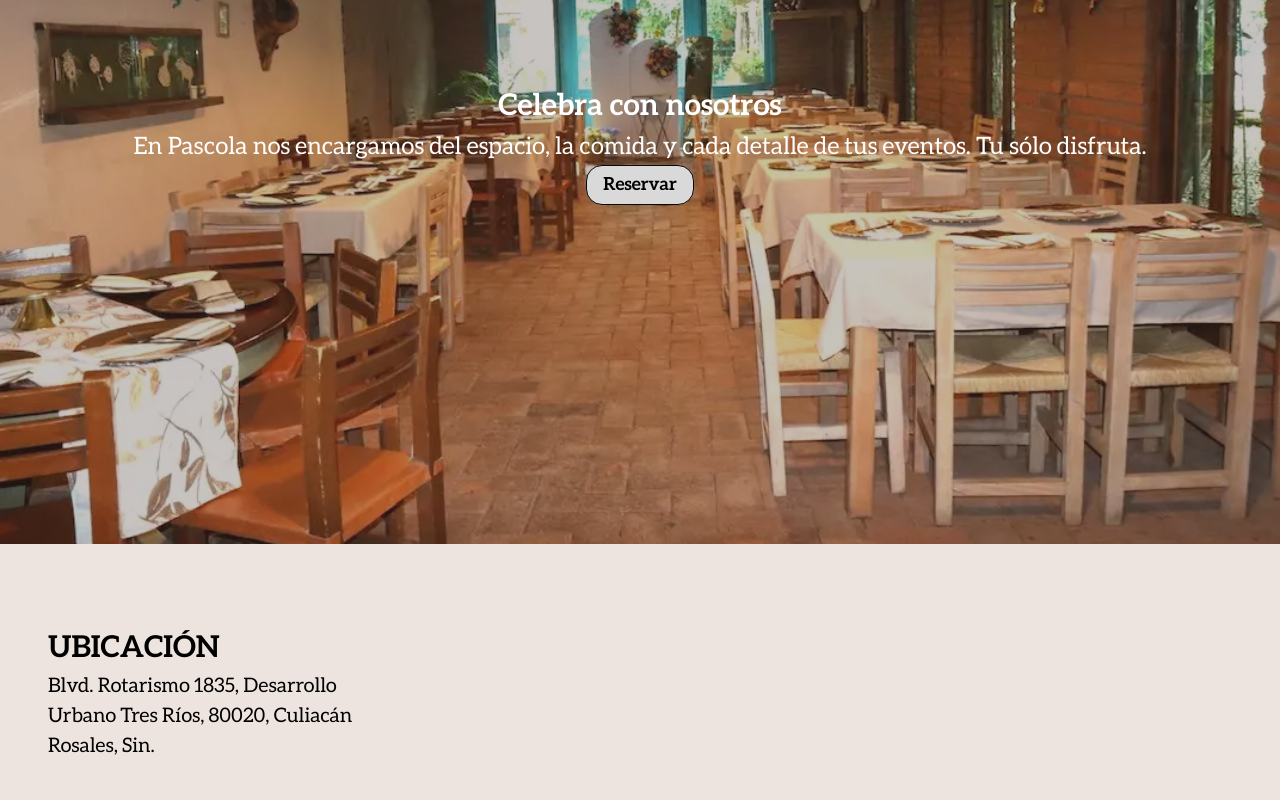
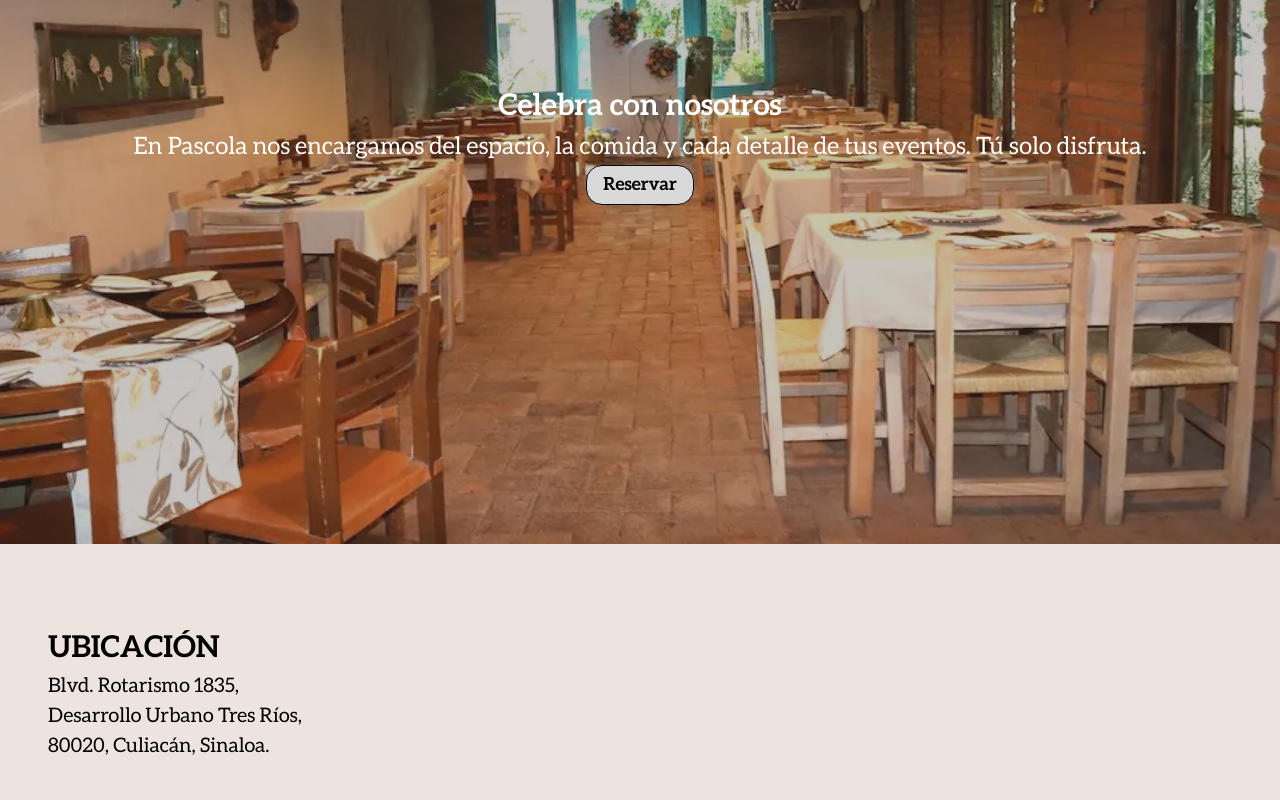
Before and after one commit to daviloops/pascola-website, a Next.js app: page / in a window 1280 px wide. Shown: the part 1560-2360 px from the top of the page. Built offline with nearby package versions, Linux system fonts and the light colour scheme; no server answers.

Commit message:
chore: ortographic corrections on events & location section

```diff
--- a/src/app/components/Events/index.tsx
+++ b/src/app/components/Events/index.tsx
@@ -21,7 +21,7 @@
         </div>
         <div>
           <p className="max-w-[319] text-center text-[18px] text-white sm:max-w-[868] sm:text-[24px]">
-            En Pascola nos encargamos del espacio, la comida y cada detalle de tus eventos. Tu sólo
+            En Pascola nos encargamos del espacio, la comida y cada detalle de tus eventos. Tú solo
             disfruta.
           </p>
         </div>
--- a/src/app/components/Location/index.tsx
+++ b/src/app/components/Location/index.tsx
@@ -15,13 +15,13 @@
       <div className="z-1 mx-8 my-15 flex flex-wrap gap-15 sm:mt-[5.15rem] sm:ml-12">
         <div className="flex flex-col gap-[12] sm:gap-[16]">
           <h2 className="text-[1.5rem] font-bold text-black sm:text-[1.875rem]">UBICACIÓN</h2>
-          <div className="w-[276] sm:w-84">
+          <div className="w-[276] sm:w-72">
             <a
               className="group text-[1.25rem] text-black hover:text-gray-600 active:text-gray-700 sm:text-[1.25rem]"
               {...googleMapsLinkProps}
             >
               <span className="mr-0.5">
-                Blvd. Rotarismo 1835, Desarrollo Urbano Tres Ríos, 80020, Culiacán Rosales, Sin.
+                Blvd. Rotarismo 1835, Desarrollo Urbano Tres Ríos, 80020, Culiacán, Sinaloa.
               </span>
               <LocationPinIcon className="invisible mb-1.5 inline-block h-[20] w-[20] group-hover:visible group-hover:fill-gray-500 group-active:visible group-active:fill-gray-600" />
             </a>
```
